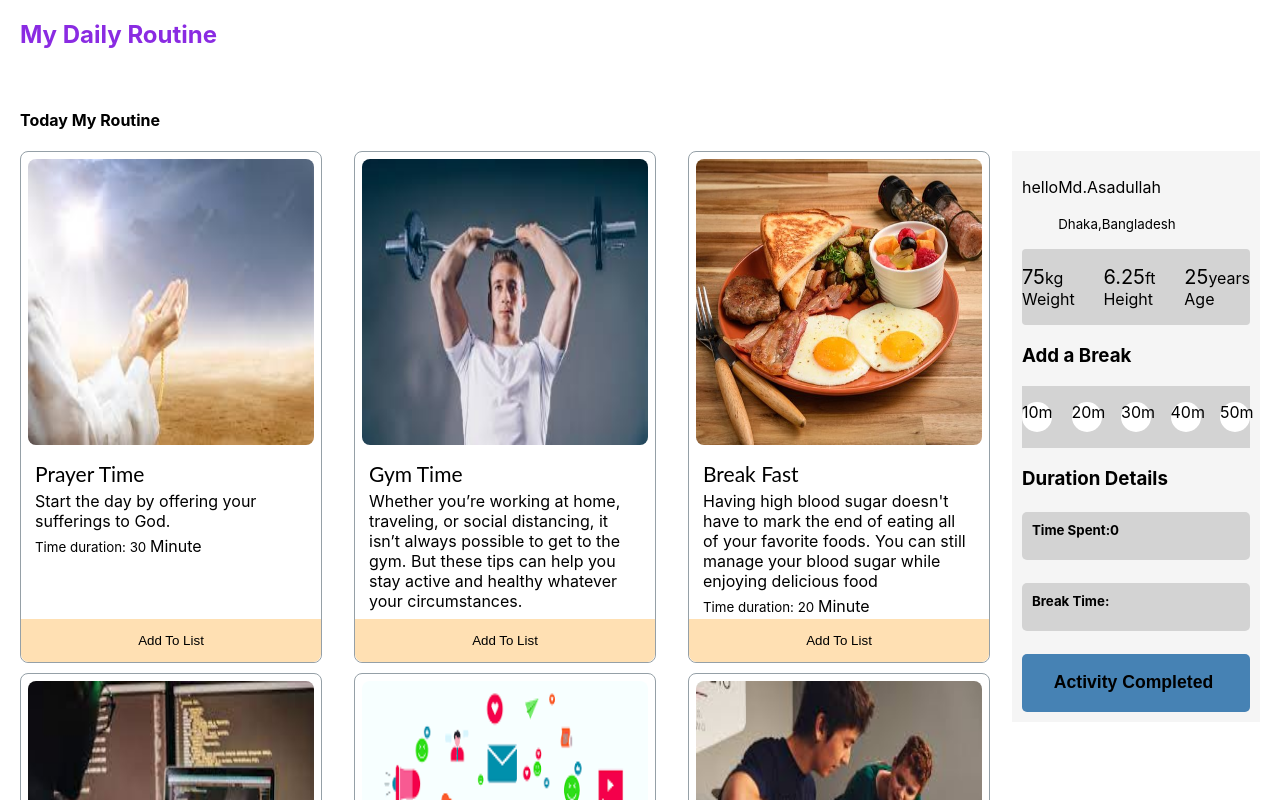
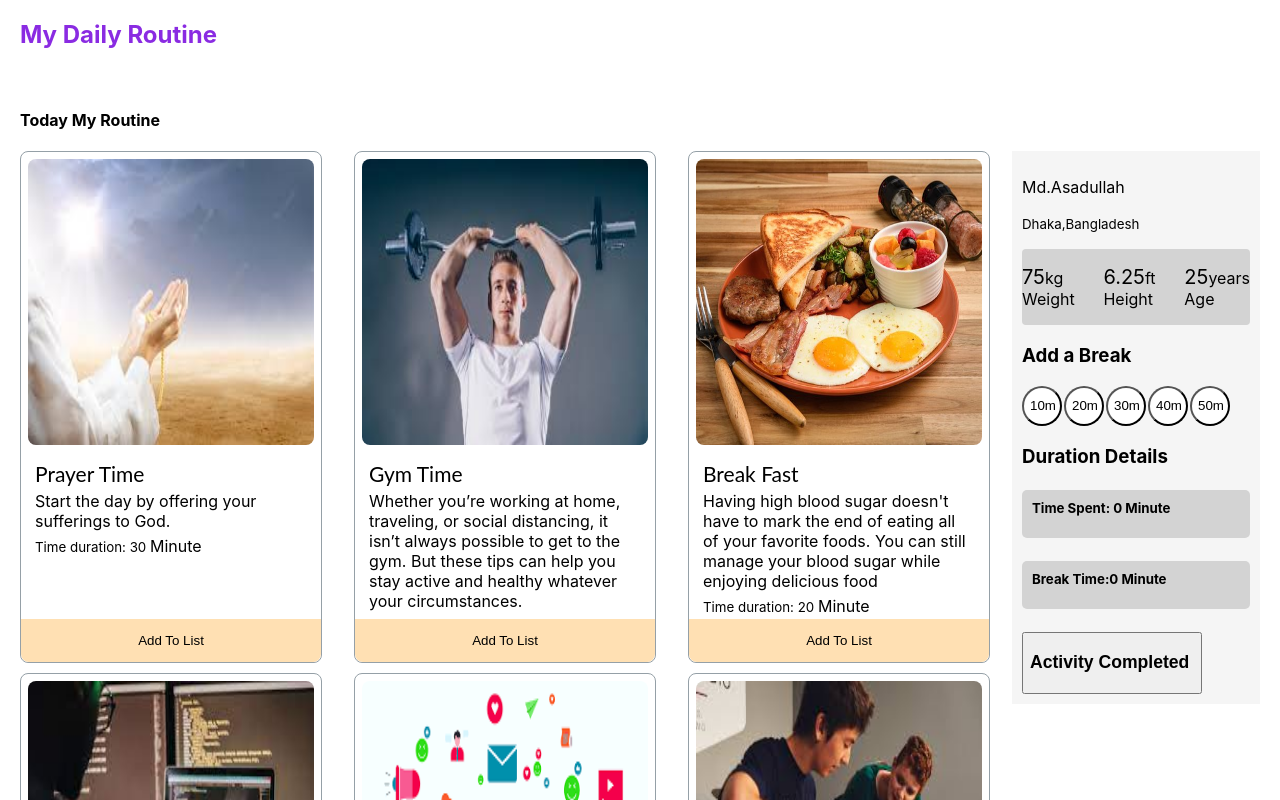
Before and after one commit to asadullahislam/b6-ultra-active-club, a React (Create React App) app: page / in a window 1280 px wide. Shown: the top 800 px of the page. Built offline with nearby package versions, Linux system fonts and the light colour scheme.

Commit message:
break time added

```diff
--- a/src/Components/Cart/Cart.css
+++ b/src/Components/Cart/Cart.css
@@ -30,8 +30,10 @@
 .break-time{
     border-radius: 50%;
     background-color: white;
-    height: 30px;
-    width: 30px;
+    height: 40px;
+    width: 40px;
+    margin-right: 2px;
+
 }
 .break-time:hover{
     background-color: blueviolet;
--- a/src/Components/Cart/Cart.js
+++ b/src/Components/Cart/Cart.js
@@ -1,28 +1,34 @@
-// import React, { useState } from 'react';
+import React, { useState } from 'react';
 // import Routine from '../Routine/Routine';
-// import asad from '../../../public/images/asad.JPG'
-import './Cart.css'
-
-const Cart = ({cart}) => {
+// import asad from  '../../../public/images/asad.JPG'
 
 
- let total = 0;
- for(const routine of cart){
-    total = total +routine.duration;
- }
+import './Cart.css';
 
 
 
 
 
 
+const Cart = ({ cart }) => {
+
+    const [breaktime, setBreaktime] = useState(0);
 
 
+    let total = 0;
+    for (const routine of cart) {
+        total = total + routine.duration;
+    }
+
+    const addToBreakTime = (breakTime) => {
+        setBreaktime(breakTime)
+
+    }
+
     return (
-        <div className='cart' >
+        <div className='cart'>
             <div className='name-container'>
-                {/* <img src={asad} alt="" /> */}
-                <p>hello</p>
+                <img src="" alt="" />
                 <div>
                     <p>Md.Asadullah</p>
                     <p><small>Dhaka,Bangladesh</small></p>
@@ -35,7 +41,7 @@ const Cart = ({cart}) => {
                 </div>
                 <div>
                     <p><span className='weight-height-age'>6.25</span>ft
-                    <br />Height</p>
+                        <br />Height</p>
 
                 </div>
                 <div>
@@ -46,24 +52,30 @@ const Cart = ({cart}) => {
 
             <h3>Add a Break</h3>
 
-            <div className='total-break'>
-                <p className='break-time'><span  >10</span>m</p>
-                <p className='break-time'><span>20</span>m</p>
-                <p className='break-time'><span>30</span>m</p>
-                <p className='break-time'><span>40</span>m</p>
-                <p className='break-time'><span>50</span>m</p>
+            <div classNameclassName='total-break'>
+                <button onClick={()=>addToBreakTime(10)} className='break-time'>10m</button>
+                <button onClick={()=>addToBreakTime(20)} className='break-time'>20m</button>
+                <button onClick={() => addToBreakTime(30)} className='break-time'>30m</button>
+                <button onClick={() => addToBreakTime(40)} className='break-time'>40m</button>
+                <button onClick={() => addToBreakTime(50)} className='break-time'>50m</button>
+
             </div>
+
             <h3> Duration Details</h3>
+
             <div>
-                <h5 className='time-spent'>Time Spent:{total}</h5>
+                <h5 className='time-spent'>Time Spent: {total} Minute</h5>
             </div>
             <div>
-                <h5 className='time-spent'>Break Time:</h5>
+                <h5 className='time-spent'>Break Time:{breaktime}  Minute</h5>
             </div>
-            <button className='btn'>
+            <button>
                 <p className='btn-text'>Activity Completed</p>
             </button>
-        </div>
+
+
+
+        </div >
     );
 };
 
```
Also changed, not shown: src/Components/Routine/Routine.js (+19 -13 lines).
